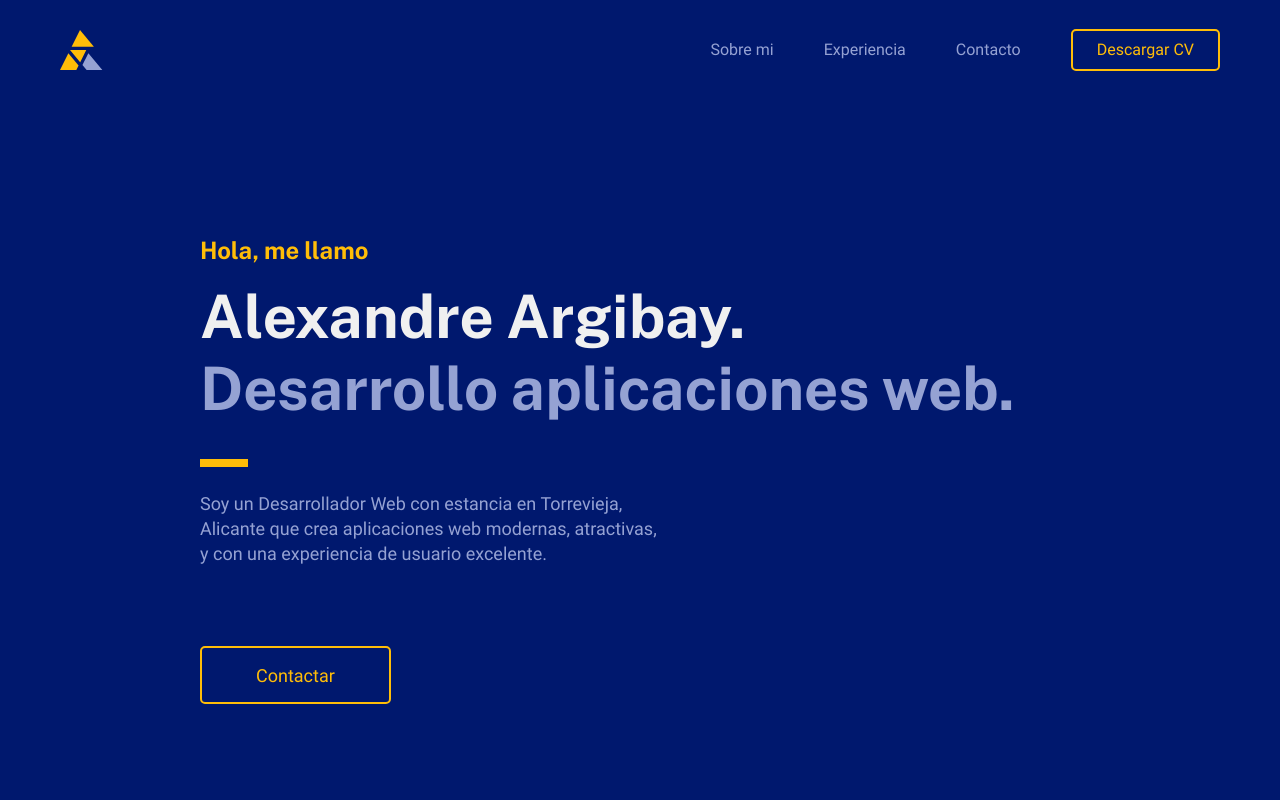
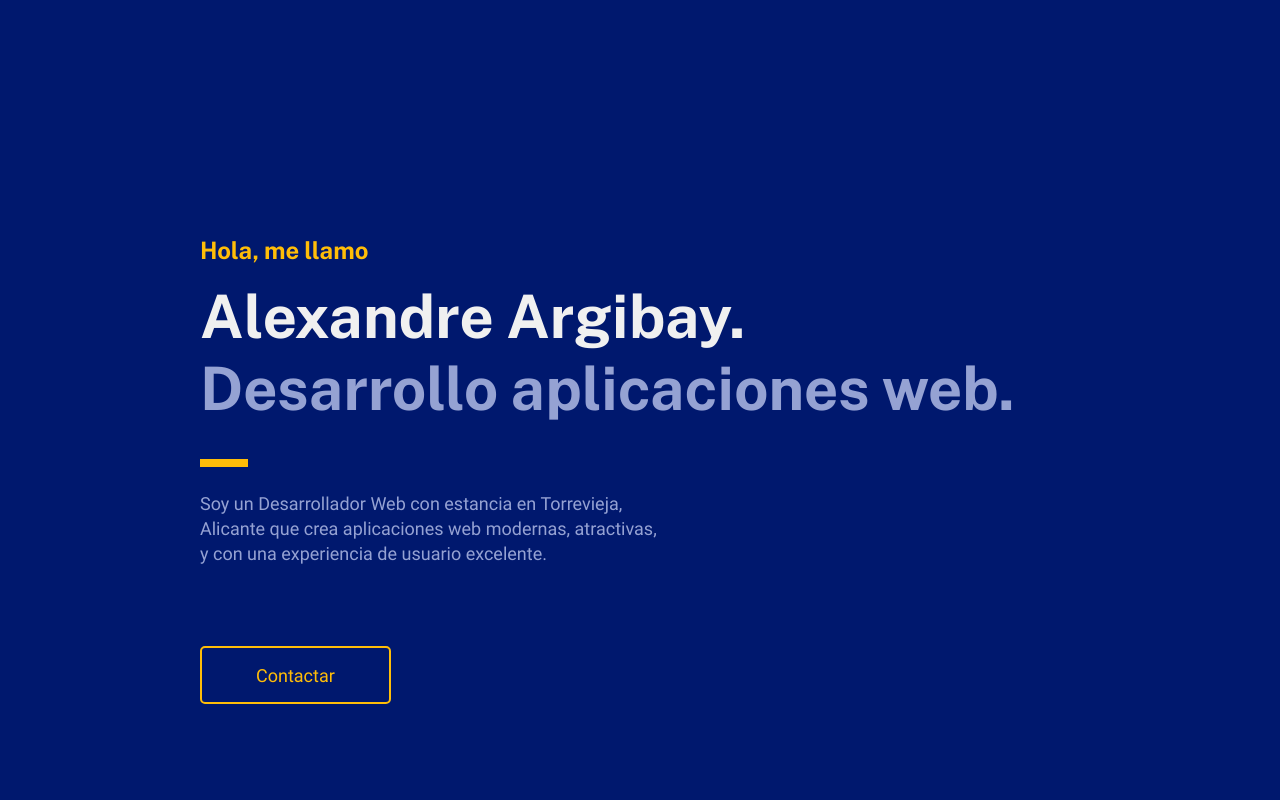
Before and after one commit to alexandreargm/portafolio, a Nuxt app: page / in a window 1280 px wide. Shown: the top 800 px of the page. Built offline with nearby package versions, Linux system fonts and the light colour scheme.

Commit message:
added hide header when scrolling effect

```diff
--- a/assets/css/variables.scss
+++ b/assets/css/variables.scss
@@ -60,9 +60,7 @@ $laptop-rem: 120rem; // 1200px
 
   /* Navbar */
   --navbar-height: 10rem; /* 100px */
-  --navbar-height-fixed: 7rem;
-  --navbar-max-width: var(--container-max-width);
-
+  --navbar-height-reduced: 7rem;
 
   /* COMMON COMPONENTS */
   /* Buttons */
--- a/components/Navbar.vue
+++ b/components/Navbar.vue
@@ -35,10 +35,8 @@ export default {
 /* Navbar.vue */
 .navbar {
   display: flex;
-  height: var(--navbar-height);
   flex: 1 100%;
   align-items: center;
-  background-color: var(--color-bg);
 }
 .logo {
   flex: 0 0 auto;
--- a/pages/index.vue
+++ b/pages/index.vue
@@ -3,7 +3,10 @@
   <div class="siteframe" data-theme="default">
     <SocialMetaTags />
     <!-- header -->
-    <header class="header siteframe__header">
+    <header
+      class="header siteframe__header"
+      :class="{ 'header--hidden': !showHeader, 'header--reduced': reducedHeader }"
+    >
       <Navbar class="header__navbar" />
     </header>
     <!-- main -->
@@ -36,6 +39,35 @@ export default {
     Experience,
     Contact,
     Footer
+  },
+  data () {
+    return {
+      showHeader: true,
+      reducedHeader: false,
+      lastScrollPosition: 0
+    }
+  },
+  mounted () {
+    window.addEventListener('scroll', this.onScroll)
+  },
+  beforeDestroy () {
+    window.removeEventListener('scroll', this.onScroll)
+  },
+  methods: {
+    onScroll () {
+      // Get the current scroll position
+      const currentScrollPosition = window.pageYOffset || document.documentElement.scrollTop
+      // Because of momentum scrolling on mobiles, we shouldn't continue if it is less than zero
+      if (currentScrollPosition < 0) {
+        return
+      }
+      // Here we determine whether we need to show or hide the navbar
+      this.showHeader = currentScrollPosition < this.lastScrollPosition
+      // Here we determine whether the navbar should be reduced
+      this.reducedHeader = currentScrollPosition > 0
+      // Set the current scroll position as the last scroll position
+      this.lastScrollPosition = currentScrollPosition
+    }
   }
 }
 </script>
@@ -52,18 +84,30 @@ $section-bottom-margin: 12rem;
   min-height: 100vh;
   height: 100%;
   position: relative;
-  &__header {
-    width: 100%;
-    position: fixed;
-    top: 0;
-    left: 0;
-    background-color: var(--color-bg);
-    z-index: 10;
-  }
   &__main {
     @media screen and (min-width: $laptop ) {
       margin-top: var(--navbar-height);
     }
+  }
+}
+
+.header  {
+  width: 100%;
+  height: var(--navbar-height);
+  display: flex;
+  position: fixed;
+  top: 0;
+  left: 0;
+  z-index: 10;
+  background-color: var(--color-bg);
+  transition: all 0.3s ease;
+  &--reduced {
+    height: var(--navbar-height-reduced);
+    box-shadow: 0 6px 12px rgba(0, 0, 0, 0.2);
+  }
+  &--hidden {
+    transform: translate3d(0, -100%, 0);
+    box-shadow: none;
   }
 }
 
```
